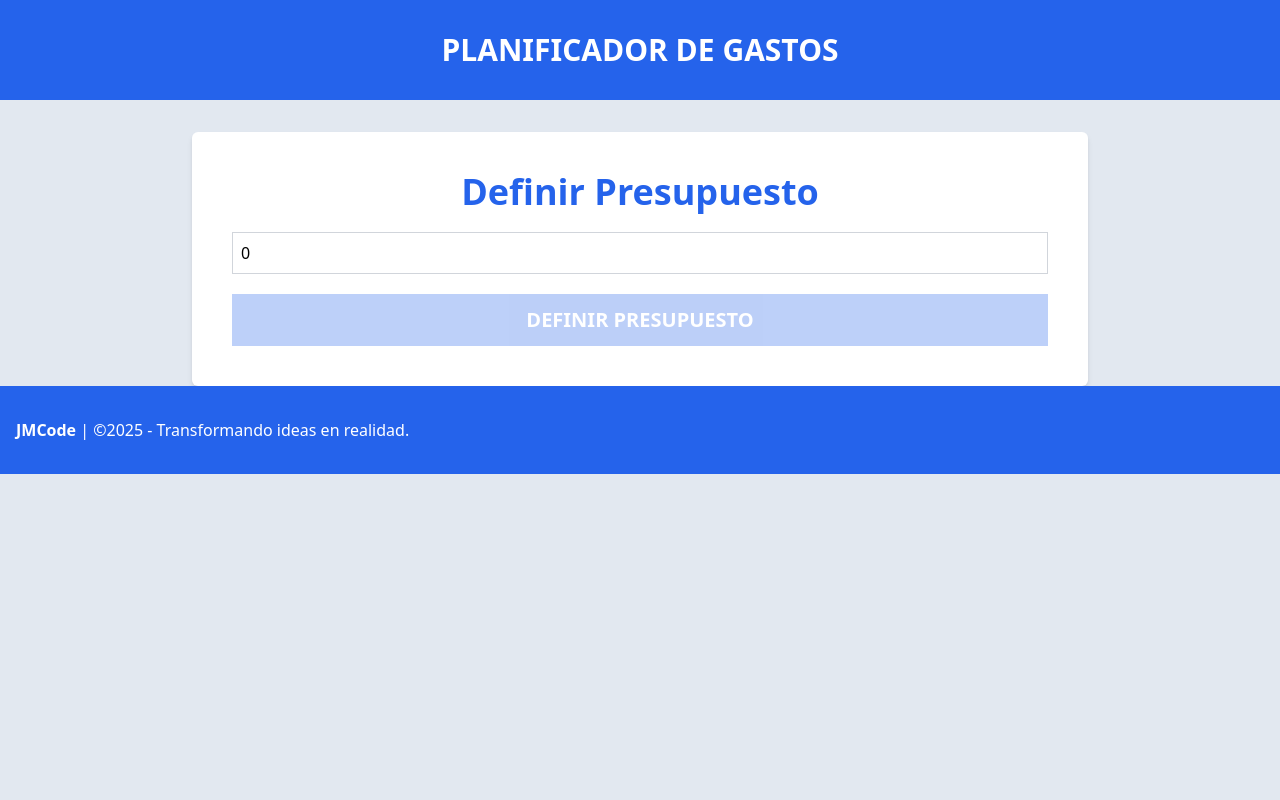
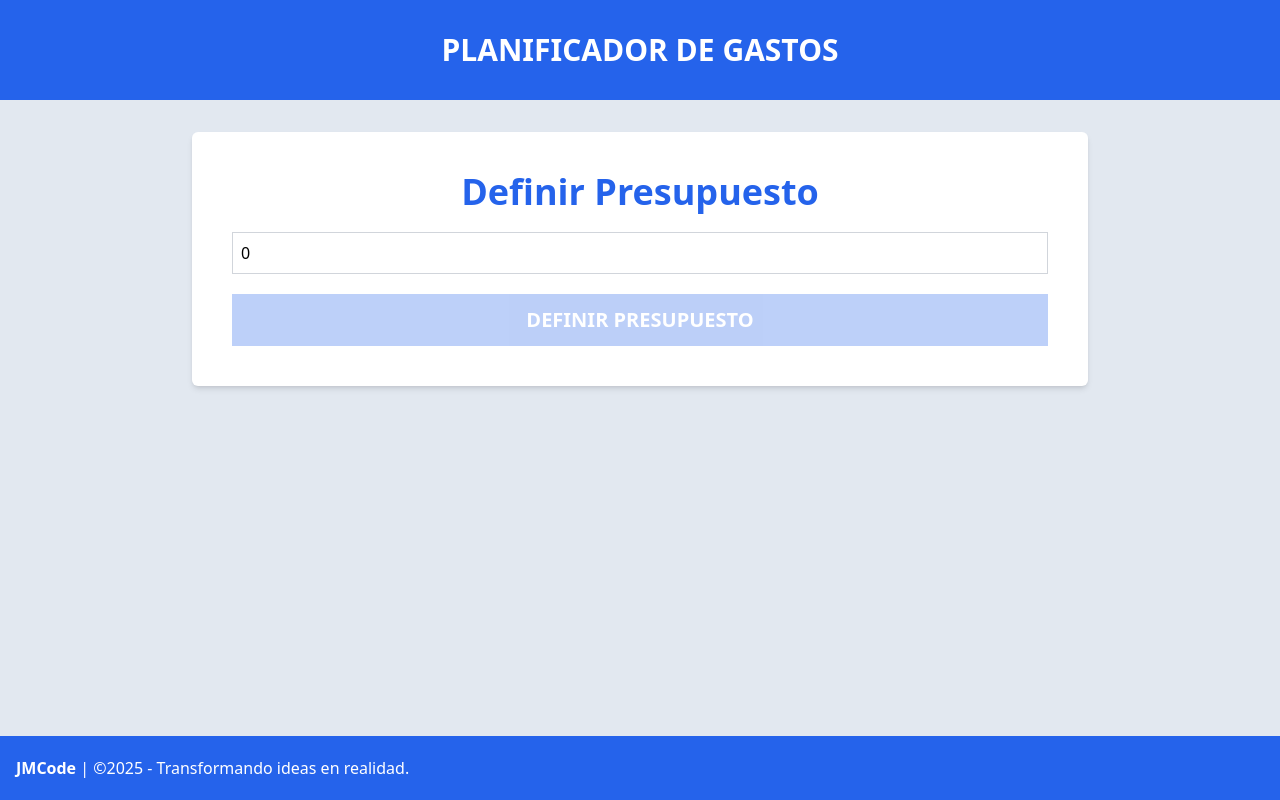
Before and after one commit to JmAtochePascual/ControlDeGastos-React-TS, a React (Vite) app: page / in a window 1280 px wide. Built offline with nearby package versions, Linux system fonts and the light colour scheme.

Commit message:
feat: :bug: Fix position footer

```diff
--- a/src/App.tsx
+++ b/src/App.tsx
@@ -28,7 +28,7 @@ function App() {
         }
       </main>
 
-      <footer className='py-4 bg-blue-600'>
+      <footer className='fixed w-full bottom-0 py-1 bg-blue-600'>
         <p className="p-4 text-center md:text-start text-white"> <span className="font-bold">JMCode</span> | ©2025 - Transformando ideas en realidad.</p>
       </footer>
     </>
--- a/src/components/ExpenseModal.tsx
+++ b/src/components/ExpenseModal.tsx
@@ -10,7 +10,7 @@ export default function ExpenseModal() {
 
   return (
     <>
-      <div className="fixed right-5 bottom-5 flex items-center justify-center">
+      <div className="fixed right-5 bottom-24 flex items-center justify-center">
         <button
           onClick={() => dispatch({ type: "show-modal" })}
           type="button">
```
